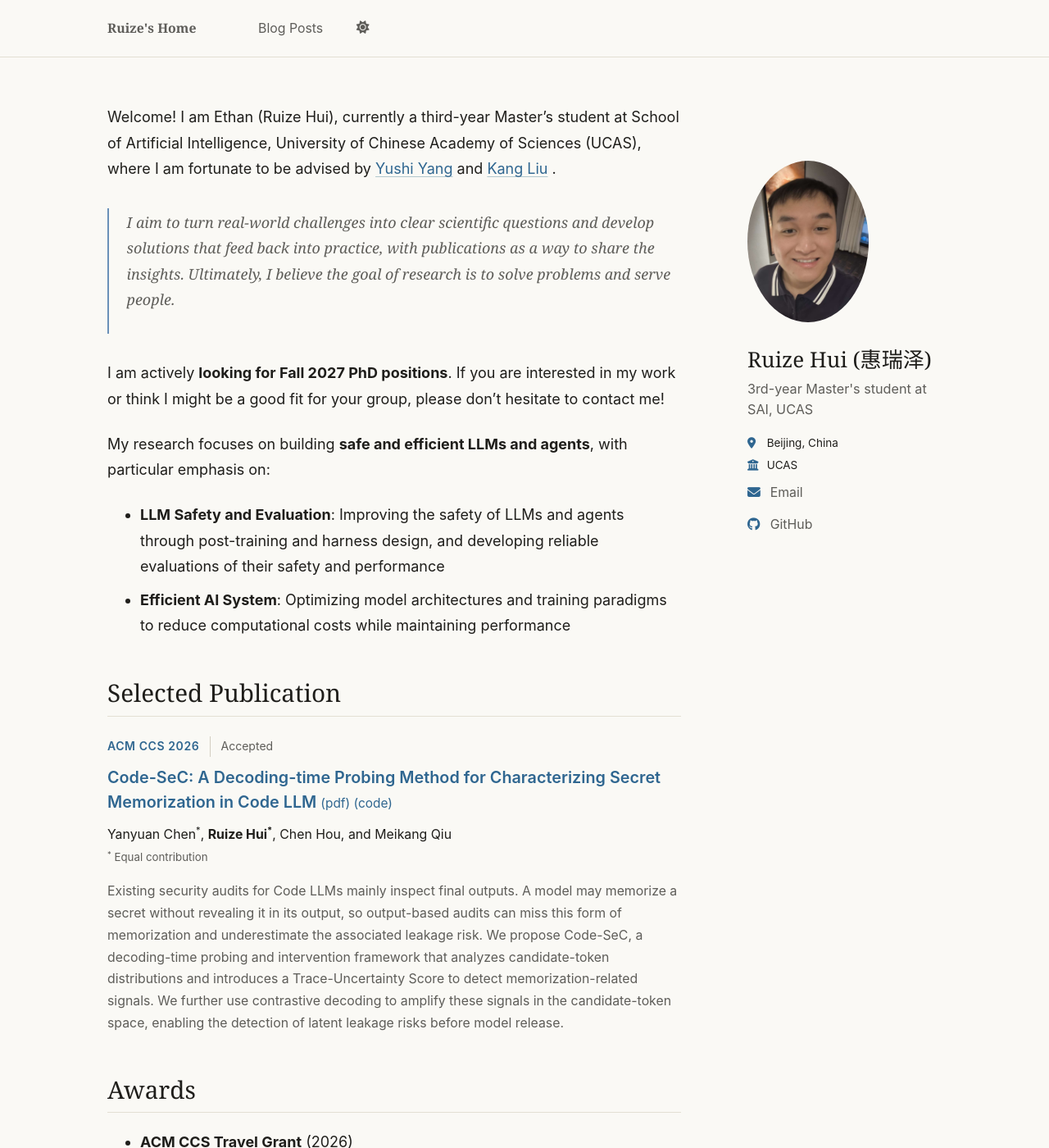
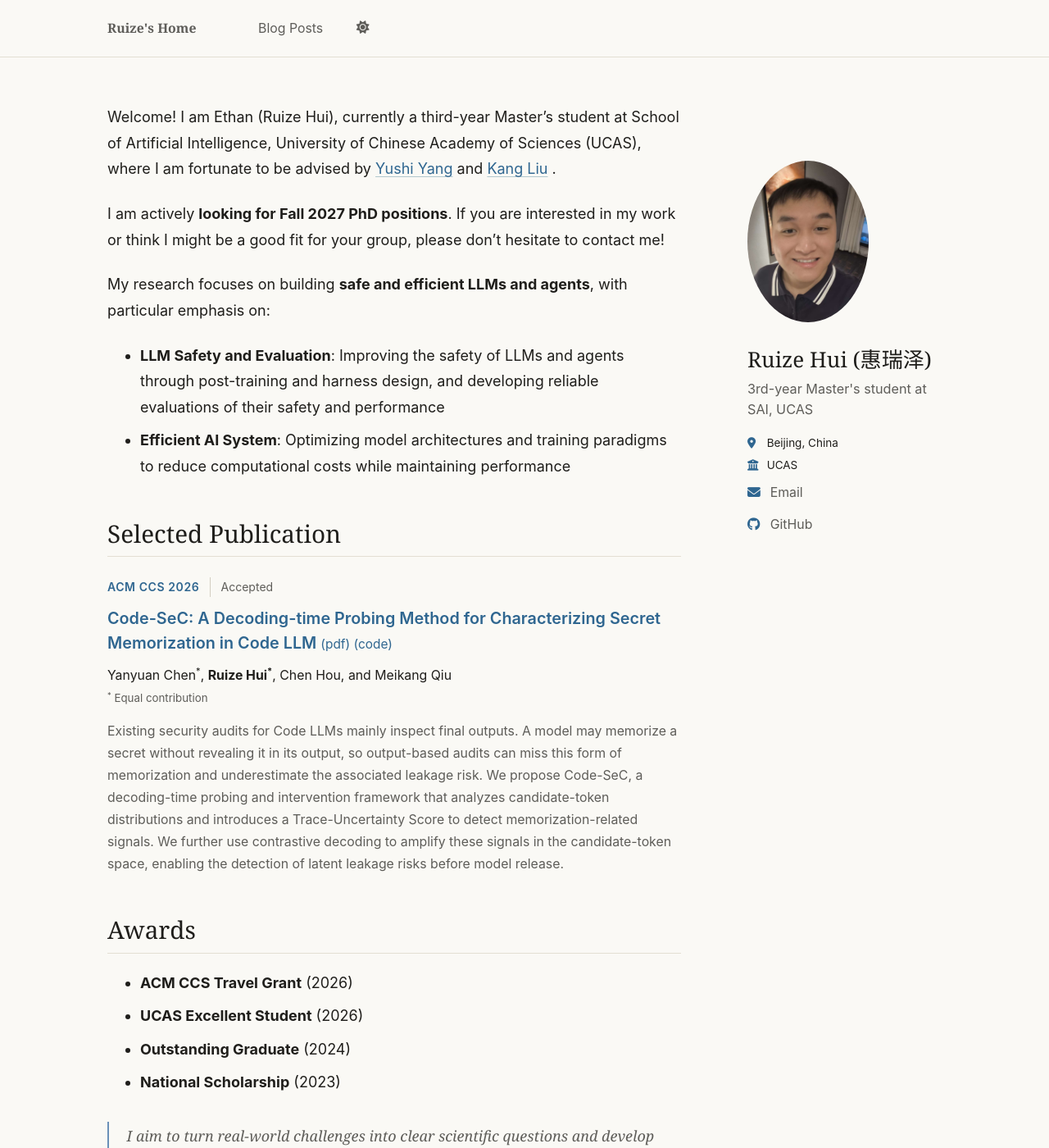
Before and after one commit to horizon0320/horizon0320.github.io, a Jekyll site: the page built from index.md, in a window 1280 px wide and 1400 px high. Shown: the whole window at 82% size. Built offline with Jekyll 4.4.1, drawn with Linux system fonts in a browser that asks for light colours; a script that is not in the unit is left out; some of the changed text lies outside the part shown.

Commit message:
Move research philosophy below awards

```diff
--- a/index.md
+++ b/index.md
@@ -5,8 +5,6 @@ profile_style: true
 ---
 
 Welcome! I am Ethan (Ruize Hui), currently a third-year Master's student at School of Artificial Intelligence, University of Chinese Academy of Sciences (UCAS), where I am fortunate to be advised by [Yushi Yang](https://scholar.google.com/citations?hl=en&user=50HqUWQAAAAJ&view_op=list_works&sortby=pubdate) and [Kang Liu](https://scholar.google.com/citations?user=DtZCfl0AAAAJ&hl=en) .
-
-> I aim to turn real-world challenges into clear scientific questions and develop solutions that feed back into practice, with publications as a way to share the insights. Ultimately, I believe the goal of research is to solve problems and serve people.
 
 I am actively **looking for Fall 2027 PhD positions**. If you are interested in my work or think I might be a good fit for your group, please don't hesitate to contact me!
 
```
Also changed, not shown: other parts of index.md (+1 -0 lines).
